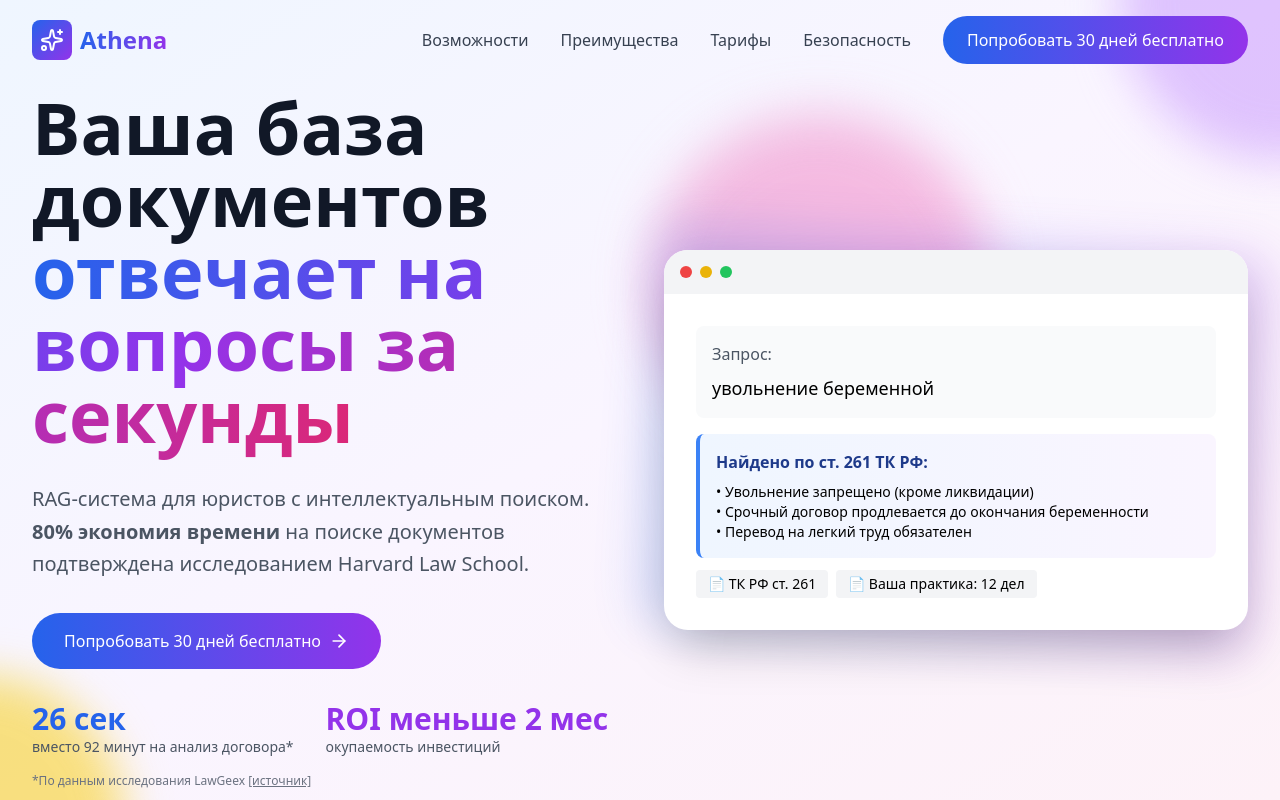
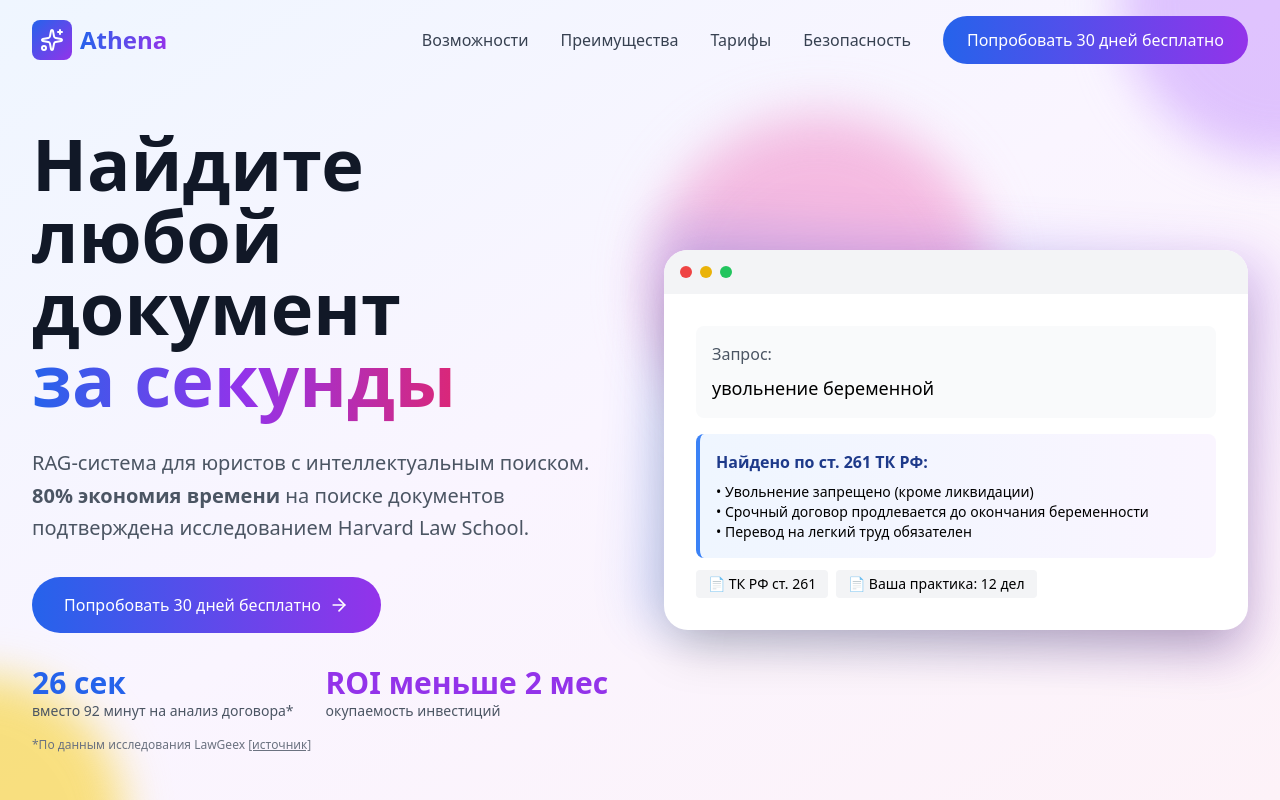
Before and after one commit to talhayme/devplus-site, a React (Create React App) app: page / in a window 1280 px wide. Shown: the top 800 px of the page. Built offline with nearby package versions, Linux system fonts and the light colour scheme.

Commit message:
Update App.js

```diff
--- a/src/App.js
+++ b/src/App.js
@@ -360,10 +360,10 @@ const demos = {
             <div className="space-y-8">
               <div className="animate-fade-up opacity-0" style={{ animationDelay: '0ms' }}>
                 <h1 className="text-5xl md:text-7xl font-bold leading-tight">
-                  <span className="text-gray-900">Ваша база документов</span>
+                  <span className="text-gray-900">Найдите любой документ</span>
                   <br />
                   <span className="bg-gradient-to-r from-blue-600 via-purple-600 to-pink-600 bg-clip-text text-transparent">
-                    отвечает на вопросы за секунды
+                    за секунды
                   </span>
                 </h1>
               </div>
@@ -651,7 +651,7 @@ const demos = {
 
           <div className="mt-12 text-center">
             <p className="text-sm text-white/80">
-              Дополнительно: AI юристами выросло с 19% до 79% за один год
+              Дополнительно: Использование AI юристами выросло с 19% до 79% за один год
               <a href="https://www.lawnext.com/2024/10/ai-adoption-by-legal-professionals-jumps-from-19-to-79-in-one-year-clio-study-finds.html"
                  className="underline ml-1" target="_blank" rel="noopener noreferrer">
                 (Clio Study 2024)
```
